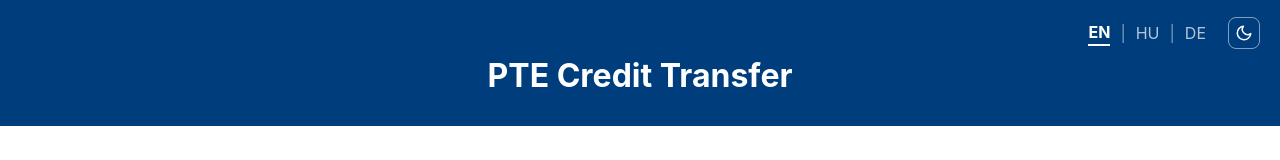
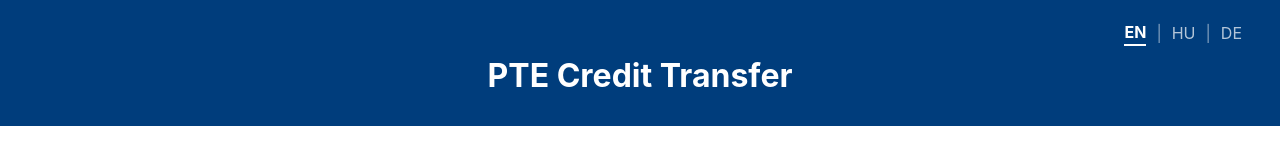
Before and after one commit to Vivianmurathimi/digital-credit-transfer, a React (Create React App) app in the folder frontend/: page /dashboard in a window 1280 px wide. Shown: the top 160 px of the page. Built offline with nearby package versions, Linux system fonts and the light colour scheme.

Commit message:
Remove dark mode and theme toggle; keep school blue light theme

```diff
--- a/frontend/public/index.html
+++ b/frontend/public/index.html
@@ -29,18 +29,6 @@
       Learn how to configure a non-root public URL by running `npm run build`.
     -->
     <title> Credit Transfer</title>
-    <!-- Apply the saved (or system) theme before React loads, so there is no white flash -->
-    <style>html[data-theme="dark"] { background: #0f172a; color-scheme: dark; }</style>
-    <script>
-      (function () {
-        var theme;
-        try { theme = localStorage.getItem('theme'); } catch (e) {}
-        if (theme !== 'light' && theme !== 'dark') {
-          theme = window.matchMedia && window.matchMedia('(prefers-color-scheme: dark)').matches ? 'dark' : 'light';
-        }
-        document.documentElement.setAttribute('data-theme', theme);
-      })();
-    </script>
   </head>
   <body>
     <noscript>You need to enable JavaScript to run this app.</noscript>
--- a/frontend/src/App.js
+++ b/frontend/src/App.js
@@ -9,7 +9,6 @@
 import ForgotPassword from './components/ForgotPassword';
 import ResetPassword from './components/ResetPassword';
 import LanguageSwitcher from './components/LanguageSwitcher'; // 🆕 Import the flag UI
-import ThemeToggle from './components/ThemeToggle';
 import EmailLink from './components/EmailLink';
 
 function App() {
@@ -20,10 +19,7 @@
       <div className="App">
         {/* 🆕 Updated Header with Flags and Translated Title */}
         <header style={{ backgroundColor: 'var(--header-bg)', padding: '10px 20px', color: 'white' }}>
-          <div style={{ display: 'flex', justifyContent: 'flex-end', alignItems: 'center', gap: '4px' }}>
-            <LanguageSwitcher />
-            <ThemeToggle />
-          </div>
+          <LanguageSwitcher />
           <h1 style={{ textAlign: 'center', marginTop: '0' }}>{t('app_title')}</h1>
         </header>
 
--- a/frontend/src/components/Dashboard.js
+++ b/frontend/src/components/Dashboard.js
@@ -24,9 +24,7 @@
     const impersonatedName = localStorage.getItem('impersonatedName');
 
     const handleLogout = () => {
-        const theme = localStorage.getItem('theme'); // keep the light/dark choice across logout
         localStorage.clear();
-        if (theme) localStorage.setItem('theme', theme);
         navigate('/login');
     };
 
--- a/frontend/src/components/ThemeToggle.js
+++ /dev/null
@@ -1,51 +0,0 @@
-import { useTranslation } from 'react-i18next';
-import { useTheme } from '../theme/ThemeContext';
-
-const SunIcon = () => (
-  <svg width="18" height="18" viewBox="0 0 24 24" fill="none" stroke="currentColor"
-       strokeWidth="2" strokeLinecap="round" strokeLinejoin="round" aria-hidden="true">
-    <circle cx="12" cy="12" r="4" />
-    <path d="M12 2v2M12 20v2M4.93 4.93l1.41 1.41M17.66 17.66l1.41 1.41M2 12h2M20 12h2M4.93 19.07l1.41-1.41M17.66 6.34l1.41-1.41" />
-  </svg>
-);
-
-const MoonIcon = () => (
-  <svg width="18" height="18" viewBox="0 0 24 24" fill="none" stroke="currentColor"
-       strokeWidth="2" strokeLinecap="round" strokeLinejoin="round" aria-hidden="true">
-    <path d="M21 12.79A9 9 0 1 1 11.21 3 7 7 0 0 0 21 12.79z" />
-  </svg>
-);
-
-const buttonStyle = {
-  display: 'inline-flex',
-  alignItems: 'center',
-  justifyContent: 'center',
-  width: 32,
-  height: 32,
-  padding: 0,
-  borderRadius: 8,
-  border: '1px solid rgba(255, 255, 255, 0.5)',
-  background: 'transparent',
-  color: 'white', // sits on the navy header bar in both themes
-  cursor: 'pointer',
-};
-
-// Shows the icon of the theme you'll switch TO (moon while in light mode)
-export default function ThemeToggle() {
-  const { theme, toggleTheme } = useTheme();
-  const { t } = useTranslation();
-  const isDark = theme === 'dark';
-  const label = isDark ? t('theme.switchToLight') : t('theme.switchToDark');
-
-  return (
-    <button
-      type="button"
-      onClick={toggleTheme}
-      style={buttonStyle}
-      aria-label={label}
-      title={label}
-    >
-      {isDark ? <SunIcon /> : <MoonIcon />}
-    </button>
-  );
-}
--- a/frontend/src/index.js
+++ b/frontend/src/index.js
@@ -5,14 +5,11 @@
 import reportWebVitals from './reportWebVitals';
 import './i18n';
 import './theme/theme.css';
-import { ThemeProvider } from './theme/ThemeContext';
 
 const root = ReactDOM.createRoot(document.getElementById('root'));
 root.render(
   <React.StrictMode>
-    <ThemeProvider>
-      <App />
-    </ThemeProvider>
+    <App />
   </React.StrictMode>
 );
 
--- a/frontend/src/locales/de.json
+++ b/frontend/src/locales/de.json
@@ -196,9 +196,5 @@
   "email_link_expired_message": "Dieser Link ist abgelaufen. Bitte melden Sie sich an, um fortzufahren. Sie werden in {{seconds}} Sekunden zur Anmeldeseite weitergeleitet.",
   "email_link_go_to_login": "Zur Anmeldung",
   "reviewer_additional_evidence": "Zusätzliche Nachweise (fehlende Informationen)",
-  "reviewer_additional_file": "Zusätzliche Datei {{number}}",
-  "theme": {
-    "switchToDark": "Zum dunklen Modus wechseln",
-    "switchToLight": "Zum hellen Modus wechseln"
-  }
+  "reviewer_additional_file": "Zusätzliche Datei {{number}}"
 }
--- a/frontend/src/locales/en.json
+++ b/frontend/src/locales/en.json
@@ -196,9 +196,5 @@
   "email_link_expired_message": "This link has expired. Please log in to continue. You will be redirected to the login page in {{seconds}} seconds.",
   "email_link_go_to_login": "Go to login",
   "reviewer_additional_evidence": "Additional evidence (missing info)",
-  "reviewer_additional_file": "Additional file {{number}}",
-  "theme": {
-    "switchToDark": "Switch to dark mode",
-    "switchToLight": "Switch to light mode"
-  }
+  "reviewer_additional_file": "Additional file {{number}}"
 }
--- a/frontend/src/locales/hu.json
+++ b/frontend/src/locales/hu.json
@@ -196,9 +196,5 @@
   "email_link_expired_message": "Ez a link lejárt. A folytatáshoz jelentkezzen be. {{seconds}} másodperc múlva átirányítjuk a bejelentkezési oldalra.",
   "email_link_go_to_login": "Tovább a bejelentkezéshez",
   "reviewer_additional_evidence": "További bizonyítékok (hiányzó információ)",
-  "reviewer_additional_file": "További fájl {{number}}",
-  "theme": {
-    "switchToDark": "Váltás sötét módra",
-    "switchToLight": "Váltás világos módra"
-  }
+  "reviewer_additional_file": "További fájl {{number}}"
 }
--- a/frontend/src/theme/ThemeContext.js
+++ /dev/null
@@ -1,77 +0,0 @@
-import { createContext, useCallback, useContext, useEffect, useState } from 'react';
-
-const STORAGE_KEY = 'theme';
-const ThemeContext = createContext(null);
-
-// Returns 'light' or 'dark' if the user picked one before, otherwise null
-function readSavedTheme() {
-  try {
-    const saved = localStorage.getItem(STORAGE_KEY);
-    return saved === 'light' || saved === 'dark' ? saved : null;
-  } catch {
-    return null; // private mode / storage blocked
-  }
-}
-
-// Returns the operating system's current theme
-function systemTheme() {
-  return window.matchMedia && window.matchMedia('(prefers-color-scheme: dark)').matches
-    ? 'dark'
-    : 'light';
-}
-
-/**
- * Provides { theme, toggleTheme, setTheme } to the app.
- *
- * - First visit: follows the operating system setting (and keeps following it
- *   if the OS switches, e.g. automatic dark mode at sunset).
- * - Once the user clicks the toggle, their choice is saved and wins from then on.
- */
-export function ThemeProvider({ children }) {
-  const [userChoice, setUserChoice] = useState(readSavedTheme);
-  const [osTheme, setOsTheme] = useState(systemTheme);
-
-  const theme = userChoice || osTheme;
-
-  // Apply to <html> so the CSS variables in theme.css switch over
-  useEffect(() => {
-    document.documentElement.setAttribute('data-theme', theme);
-  }, [theme]);
-
-  // Track OS changes (only matters while the user hasn't picked a theme)
-  useEffect(() => {
-    if (!window.matchMedia) return undefined;
-    const mq = window.matchMedia('(prefers-color-scheme: dark)');
-    const onChange = (e) => setOsTheme(e.matches ? 'dark' : 'light');
-    mq.addEventListener('change', onChange);
-    return () => mq.removeEventListener('change', onChange);
-  }, []);
-
-  // Set a specific theme and remember it
-  const setTheme = useCallback((next) => {
-    setUserChoice(next);
-    try {
-      localStorage.setItem(STORAGE_KEY, next);
-    } catch {
-      /* ignore storage errors */
-    }
-  }, []);
-
-  // Flip between light and dark
-  const toggleTheme = useCallback(() => {
-    setTheme(theme === 'dark' ? 'light' : 'dark');
-  }, [theme, setTheme]);
-
-  return (
-    <ThemeContext.Provider value={{ theme, setTheme, toggleTheme }}>
-      {children}
-    </ThemeContext.Provider>
-  );
-}
-
-// Use in any component: const { theme, toggleTheme } = useTheme();
-export function useTheme() {
-  const ctx = useContext(ThemeContext);
-  if (!ctx) throw new Error('useTheme must be used inside <ThemeProvider>');
-  return ctx;
-}
--- a/frontend/src/theme/theme.css
+++ b/frontend/src/theme/theme.css
@@ -1,9 +1,8 @@
 /*
- * Theme tokens.
- * Light values are the exact colours the app used before theming, so light mode
- * looks unchanged. Dark values are their dark-mode counterparts.
+ * App colour tokens (school blue and white).
+ * Every page uses these names, so a colour can be changed in one place.
  */
-:root, :root[data-theme="light"] {
+:root {
   color-scheme: light;
 
   /* Page & surfaces */
@@ -73,81 +72,7 @@
   --grey: #6c757d;
 }
 
-:root[data-theme="dark"] {
-  color-scheme: dark;
-
-  --bg: #0f172a;
-  --text: #e5e7eb;
-  --surface: #1e293b;
-  --surface-2: #273449;
-  --surface-accent: #1a2540;
-  --overlay: rgba(0, 0, 0, 0.7);
-
-  --text-strong: #e2e8f0;
-  --text-secondary: #cbd5e1;
-  --text-muted: #94a3b8;
-
-  --border-subtle: #334155;
-  --border: #3b4a61;
-  --border-strong: #475569;
-  --control-border: #64748b;
-  --control-active: #475569;
-
-  --header-bg: #0c2a4d;
-  --heading: #bfdbfe;
-  --brand: #2563eb;
-  --link: #93c5fd;
-  --link-alt: #7aa7e0;
-  --text-on-primary: #ffffff;
-  --purple-text: #b7a8e8;
-
-  --success-surface: #16233b;
-  --success-bg: rgba(59, 130, 246, 0.15);
-  --success-text: #a9c8f0;
-  --success-border: #2b4a7a;
-  --success-accent: #7aa7e0;
-  --ok-text: #7aa7e0;
-
-  --danger-bg: rgba(239, 68, 68, 0.15);
-  --danger-text: #e8a3a8;
-  --danger-border: #7f1d1d;
-  --danger-accent: #e07a80;
-  --error-text: #e07a80;
-
-  --warning-bg: rgba(234, 179, 8, 0.15);
-  --warning-text: #e8d49a;
-
-  --info-bg: rgba(96, 165, 250, 0.12);
-  --info-text: #9dbfe6;
-  --info-surface: rgba(59, 130, 246, 0.12);
-  --info-border: #1e40af;
-  --hover-info: #273449;
-
-  /* Toned-down accents: less saturated so they sit calmly on the dark page */
-  --accent: #2f5fa8;
-  --request: #4a79b8;
-  --red: #b4444f;
-  --red-pure: #b4444f;
-  --orange: #c26a2e;
-  --orange-text: #f0a060;
-  --yellow: #caa53a;
-  --purple: #6b52a8;
-  --teal: #36699f;
-  --blue: #3a6fc4;
-  --grey: #4b5563;
-}
-
 body {
   background: var(--bg);
   color: var(--text);
 }
-
-/* Dark mode: keep the fields you type into light (soft off-white) so they stand out as places to fill in */
-:root[data-theme="dark"] :is(input:not([type="file"]):not([type="checkbox"]):not([type="radio"]), select, textarea) {
-  color-scheme: light;
-  background-color: #b4bdcc;
-  color: #0f172a;
-}
-:root[data-theme="dark"] :is(input, textarea)::placeholder {
-  color: #434b5c;
-}
```
